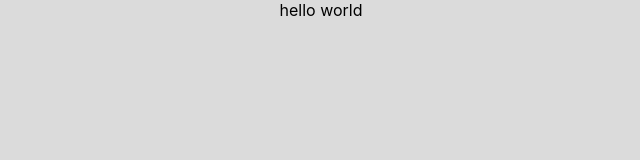
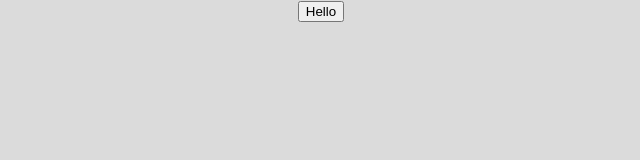
Before and after one commit to Jacktks/portfolio, a React (Create React App) app: page / in a window 1280 px wide. Shown: the top 160 px of the page, without its empty margins (319-959 px from the left). Built offline with nearby package versions, Linux system fonts and the light colour scheme.

Commit message:
apply dark mode

```diff
--- a/src/App.scss
+++ b/src/App.scss
@@ -1,38 +1,14 @@
+@import './styles/variables.scss';
+
 .App {
-    text-align: center;
+  text-align: center;
+  &.theme {
+    &--light {
+      background-color: $bg-theme-light;
+    }
+
+    &--dark {
+      background-color: $bg-theme-dark;
+    }
+  }
 }
-
-.App-logo {
-    height: 40vmin;
-    pointer-events: none;
-}
-
-@media (prefers-reduced-motion: no-preference) {
-    .App-logo {
-        animation: App-logo-spin infinite 20s linear;
-    }
-}
-
-.App-header {
-    background-color: #282c34;
-    min-height: 100vh;
-    display: flex;
-    flex-direction: column;
-    align-items: center;
-    justify-content: center;
-    font-size: calc(10px + 2vmin);
-    color: white;
-}
-
-.App-link {
-    color: #61dafb;
-}
-
-@keyframes App-logo-spin {
-    from {
-        transform: rotate(0deg);
-    }
-    to {
-        transform: rotate(360deg);
-    }
-}
--- a/src/App.tsx
+++ b/src/App.tsx
@@ -1,17 +1,26 @@
+import {useEffect, useState} from 'react';
+import './styles/variables.scss';
 import './App.scss';
+import {ThemeContext} from './context/theme-context';
+import Home from './pages/Home';
 
 function App() {
+  const [theme, setTheme] = useState(localStorage.getItem('theme') || 'light');
+
+  useEffect(() => localStorage.setItem('theme', theme), [theme]);
+
   return (
+    <ThemeContext.Provider value={{theme, setTheme}}>
       <div
-            className="App"
+        className={`App theme--${theme}`}
         style={{
-                background: '#DBDBDB',
           minWidth: '100vw',
           minHeight: '100vh',
         }}
       >
-            hello world
+        <Home />
       </div>
+    </ThemeContext.Provider>
   );
 }
 
--- /dev/null
+++ b/src/components/Header.tsx
@@ -0,0 +1,28 @@
+import {useContext} from 'react';
+import {ThemeContext} from '../context/theme-context';
+
+const Header = () => {
+  const {theme, setTheme} = useContext(ThemeContext);
+
+  const onChangeTheme = () => setTheme(theme === 'dark' ? 'light' : 'dark');
+
+  return (
+    <header className="header">
+      <div className="header-content">
+        <div className="toggle-btn-section">
+          <div className={`toggle-checkbox m-vertical-auto`}>
+            <button
+              type="button"
+              className={`toggle-btn__input-label`}
+              onClick={onChangeTheme}
+            >
+              Hello
+            </button>
+          </div>
+        </div>
+      </div>
+    </header>
+  );
+};
+
+export default Header;
--- /dev/null
+++ b/src/context/theme-context.ts
@@ -0,0 +1,6 @@
+// theme-context.ts
+import {createContext} from 'react';
+export const ThemeContext = createContext({
+  theme: '',
+  setTheme: (theme: string) => {},
+});
--- /dev/null
+++ b/src/pages/Home.tsx
@@ -0,0 +1,11 @@
+import Header from '../components/Header';
+
+const Home = () => {
+  return (
+    <>
+      <Header />
+    </>
+  );
+};
+
+export default Home;
--- /dev/null
+++ b/src/styles/variables.scss
@@ -0,0 +1,7 @@
+$bg-theme-light: #dbdbdb;
+$bg-theme-dark: #222;
+
+:export {
+  bgDark: $bg-theme-dark;
+  bgLight: $bg-theme-light;
+}
```
Also changed, not shown: package.json (+6 -1 lines), tailwind.config.js (deleted, +0 -8 lines), 2 other files (tests, documents, lock files or other folders). Lines whose indentation alone changed are shown as unchanged.
